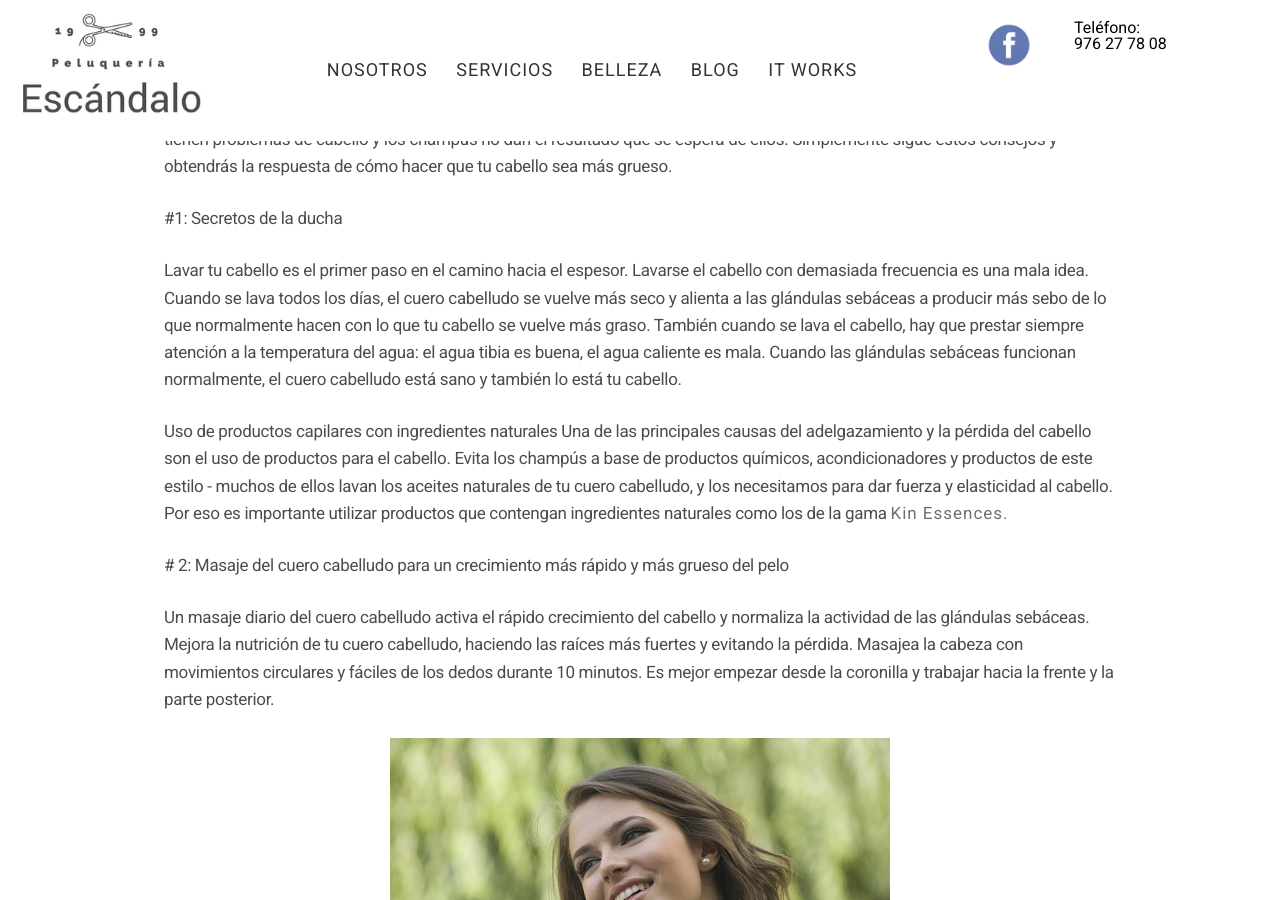
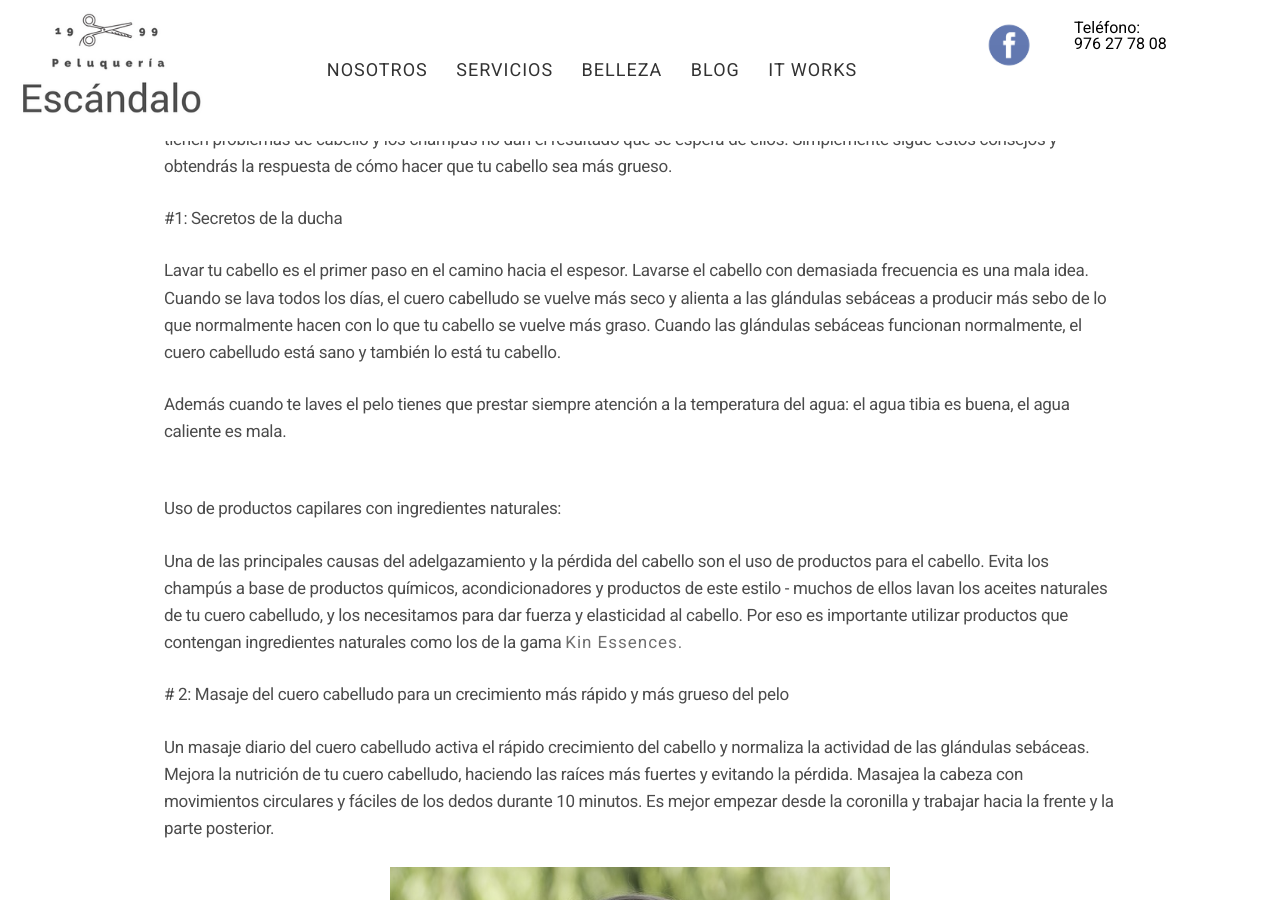
Before and after one commit to peluqueriaescandalo/peluqueriaescandalo.github.io, a Jekyll site: the page built from _posts/2016-12-26-consejos-y-trucos-para-tener-un-cabello-mas-grueso.md, in a window 1280 px wide and 900 px high, scrolled down 729 px. Built offline with Jekyll 4.4.1, drawn with Linux system fonts in a browser that asks for light colours; some of the changed text lies outside the part shown.

Commit message:
paragrahs modified

```diff
--- a/_posts/2016-12-26-consejos-y-trucos-para-tener-un-cabello-mas-grueso.md
+++ b/_posts/2016-12-26-consejos-y-trucos-para-tener-un-cabello-mas-grueso.md
@@ -27,10 +27,18 @@ image: "Consejos-trucos-cabello-mas-grueso.png"
     #1: Secretos de la ducha
   </p>
   <p>
-    Lavar tu cabello es el primer paso en el camino hacia el espesor. Lavarse el cabello con demasiada frecuencia es una mala idea. Cuando se lava todos los días, el cuero cabelludo se vuelve más seco y alienta a las glándulas sebáceas a producir más sebo de lo que normalmente hacen con lo que tu cabello se vuelve más graso. También cuando se lava el cabello, hay que prestar siempre atención a la temperatura del agua: el agua tibia es buena, el agua caliente es mala. Cuando las glándulas sebáceas funcionan normalmente, el cuero cabelludo está sano y también lo está tu cabello.
+    Lavar tu cabello es el primer paso en el camino hacia el espesor. Lavarse el cabello con demasiada frecuencia es una mala idea. Cuando se lava todos los días, el cuero cabelludo se vuelve más seco y alienta a las glándulas sebáceas a producir más sebo de lo que normalmente hacen con lo que tu cabello se vuelve más graso.
+    Cuando las glándulas sebáceas funcionan normalmente, el cuero cabelludo está sano y también lo está tu cabello.
   </p>
   <p>
-    Uso de productos capilares con ingredientes naturales
+    Además cuando te laves el pelo tienes que prestar siempre atención a la temperatura del agua: el agua tibia es buena, el agua caliente es mala.
+  </p>
+  <p>
+  </p>
+  <p>
+    Uso de productos capilares con ingredientes naturales:
+  </p>
+  <p>
     Una de las principales causas del adelgazamiento y la pérdida del cabello son el uso de productos para el cabello. Evita los champús a base de productos químicos, acondicionadores y productos de este estilo - muchos de ellos lavan los aceites naturales de tu cuero cabelludo, y los necesitamos  para dar fuerza y  elasticidad al cabello. Por eso es importante utilizar productos que contengan ingredientes naturales como los de la gama <a href="{{ site.url }}/productos-kinessences-detox">Kin Essences.</a>
   </p>
   <p> # 2: Masaje del cuero cabelludo para un crecimiento más rápido y más grueso del pelo</p>
@@ -42,23 +50,47 @@ image: "Consejos-trucos-cabello-mas-grueso.png"
 </div>
   <p> # 3: Alimentos que benefician a tu cabello</p>
   <p>
-    Si ves que tu cabello se está empobreciendo o sufres de pérdida del cabello, es necesario revisar tu dieta. Comienza la rehabilitación de tu cabello comiendo alimentos saludables, especialmente productos que contengan:<br>
-     - Proteína, es esencial para el crecimiento del cabello (huevos, leche, yogur, pescado y mariscos, soja, pistachos, cerdo, pollo y  pavo)<br>
-     - Hierro, ayuda a producir aceites en el cuero cabelludo (verduras de hoja verde oscuro, tales como espinacas y brócoli, carne roja, mariscos, frijoles, frutos secos, tales como pasas y albaricoques, guisantes).<br>
-    - Vitaminas A y C (batatas, zanahorias, hojas verdes oscuras, calabazas de invierno, lechuga, albaricoques secos, melón, pimientos, pescado, hígado y frutas tropicales).<br>
-     - Ácidos grasos omega 3 para un cuero cabelludo más saludable (pescado graso como el salmón y mariscos, nueces, aceite de linaza, aceite de pescado, huevas de pescado, soja, espinaca).<br>
+    Si ves que tu cabello se está empobreciendo o sufres de pérdida del cabello, es necesario revisar tu dieta. Comienza la rehabilitación de tu cabello comiendo alimentos saludables, especialmente productos que contengan:
+    </p>
+    <p>
+     - Proteína, es esencial para el crecimiento del cabello (huevos, leche, yogur, pescado y mariscos, soja, pistachos, cerdo, pollo y  pavo)
+     </p>
+     <p>
+     - Hierro, ayuda a producir aceites en el cuero cabelludo (verduras de hoja verde oscuro, tales como espinacas y brócoli, carne roja, mariscos, frijoles, frutos secos, tales como pasas y albaricoques, guisantes).
+     </p>
+     <p>
+    - Vitaminas A y C (batatas, zanahorias, hojas verdes oscuras, calabazas de invierno, lechuga, albaricoques secos, melón, pimientos, pescado, hígado y frutas tropicales).
+    </p>
+    <p>
+     - Ácidos grasos omega 3 para un cuero cabelludo más saludable (pescado graso como el salmón y mariscos, nueces, aceite de linaza, aceite de pescado, huevas de pescado, soja, espinaca).
   </p>
   <p> # 4: Vitaminas para el cabello más grueso</p>
   <p>
-    Si deseas promover el crecimiento de tu cabello y tu belleza, te dejamos una lista de las vitaminas más importantes para el crecimiento del cabello y el espesor:<br>
-    - Vitamina A que es responsable de la producción de aceite de cuero cabelludo (sebo).<br>
-    - Complejo de la vitamina B (B-6, B-12 y B-3) que es beneficioso para la belleza del pelo y la salud general también.<br>
-    - Con la vitamina E tendrás buena circulación de la sangre en el cuero cabelludo para mejorar la calidad de tu pelo.<br>
-    - El ácido fólico puede desempeñar un papel importante en el tratamiento y la prevención de la pérdida de cabello.<br>
-    - El Omega-3 es un ácido graso importante para un pelo sano.<br>
-    - El zinc y hierro son esenciales para un cabello más y más grueso y su crecimiento.<br>
-    - El inositol juega un papel importante en el espesamiento del cabello ya que tiene propiedades antioxidantes para tener unos folículos pilosos sanos.<br>
-    - La biotina, llamada "comida para el cabello", es uno de los mejores tratamientos para la pérdida del cabello.<br>
+    Si deseas promover el crecimiento de tu cabello y tu belleza, te dejamos una lista de las vitaminas más importantes para el crecimiento del cabello y el espesor:
+    </p>
+    <p>
+    - Vitamina A que es responsable de la producción de aceite de cuero cabelludo (sebo).
+    </p>
+    <p>
+    - Complejo de la vitamina B (B-6, B-12 y B-3) que es beneficioso para la belleza del pelo y la salud general también.
+    </p>
+    <p>
+    - Con la vitamina E tendrás buena circulación de la sangre en el cuero cabelludo para mejorar la calidad de tu pelo.
+    </p>
+    <p>
+    - El ácido fólico puede desempeñar un papel importante en el tratamiento y la prevención de la pérdida de cabello.
+    </p>
+    <p>
+    - El Omega-3 es un ácido graso importante para un pelo sano.
+    </p>
+    <p>
+    - El zinc y hierro son esenciales para un cabello más y más grueso y su crecimiento.
+    </p>
+    <p>
+    - El inositol juega un papel importante en el espesamiento del cabello ya que tiene propiedades antioxidantes para tener unos folículos pilosos sanos.
+    </p>
+    <p>
+    - La biotina, llamada "comida para el cabello", es uno de los mejores tratamientos para la pérdida del cabello.
   </p>
   <p>
     Ten en cuenta que sólo un médico puede darte una respuesta cualificada sobre el tipo de suplementos que necesitas para detener la pérdida de cabello.
```
Also changed, not shown: other parts of _posts/2016-12-26-consejos-y-trucos-para-tener-un-cabello-mas-grueso.md (+2 -2 lines).
